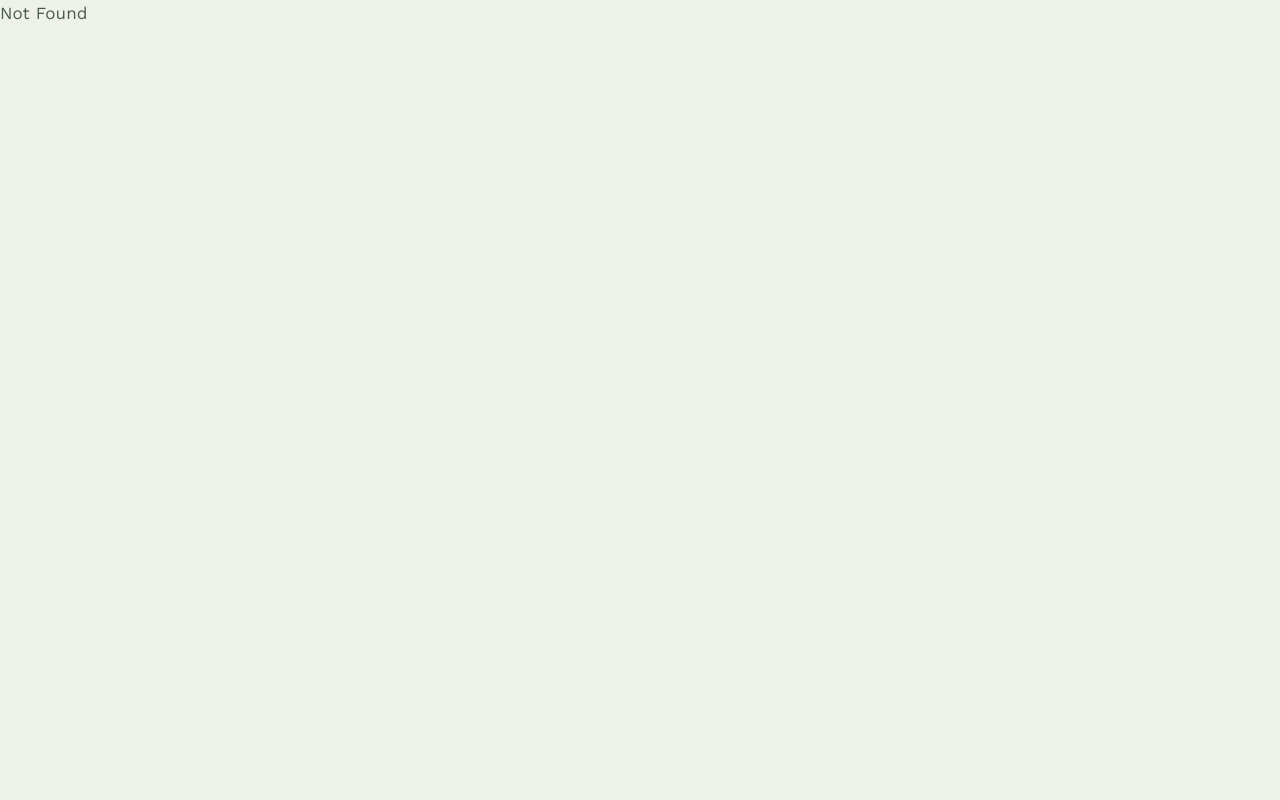
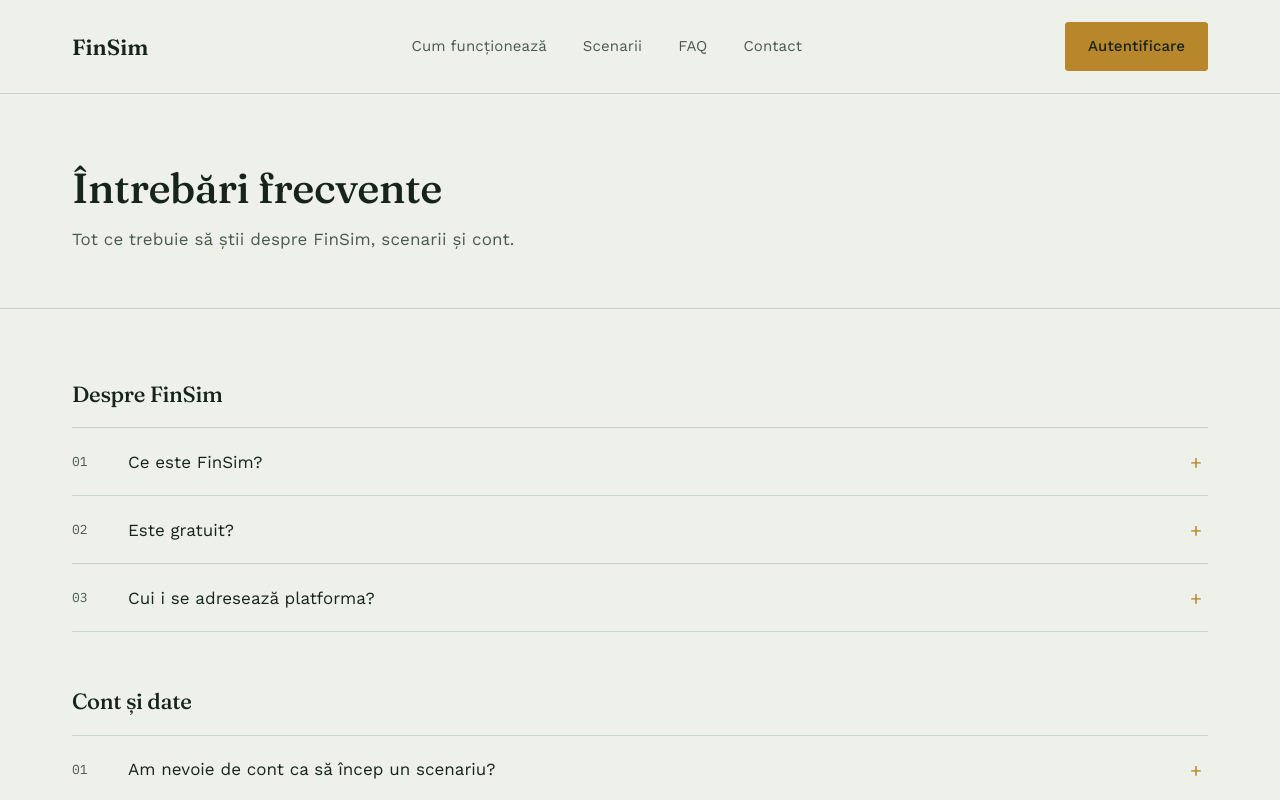
Before and after one commit to malairaudumitru/FinSim, a React (Vite) app in the folder frontend/: page /faq in a window 1280 px wide. Shown: the top 800 px of the page. Built offline with nearby package versions, Linux system fonts and the light colour scheme.

Commit message:
feat: add FAQ page and fix cross-page navigation links

```diff
--- a/frontend/src/components/HelpPage/HelpPage.css
+++ b/frontend/src/components/HelpPage/HelpPage.css
@@ -0,0 +1,104 @@
+.faq-hero {
+    background: var(--paper);
+    border-bottom: 1px solid var(--rule);
+    padding: 72px 0 56px;
+}
+
+.faq-hero h1 {
+    font-size: 42px;
+    margin-bottom: 14px;
+}
+
+.faq-hero-subtitle {
+    color: var(--text);
+    font-size: 17px;
+    max-width: 480px;
+}
+
+.faq-body {
+    padding: 72px 0 96px;
+}
+
+.faq-category {
+    margin-bottom: 56px;
+}
+
+.faq-category:last-child {
+    margin-bottom: 0;
+}
+
+.faq-category h2 {
+    font-size: 22px;
+    margin-bottom: 20px;
+}
+
+.faq-list {
+    display: flex;
+    flex-direction: column;
+}
+
+.faq-item {
+    border-top: 1px solid var(--rule);
+}
+
+.faq-item:last-child {
+    border-bottom: 1px solid var(--rule);
+}
+
+.faq-question {
+    width: 100%;
+    display: grid;
+    grid-template-columns: 40px 1fr 24px;
+    align-items: center;
+    gap: 16px;
+    padding: 20px 0;
+    background: none;
+    border: none;
+    text-align: left;
+    cursor: pointer;
+    font-family: var(--sans);
+}
+
+.faq-question:hover .faq-question-text {
+    color: var(--gold);
+}
+
+.faq-index {
+    font-size: 13px;
+    color: var(--text);
+}
+
+.faq-question-text {
+    font-size: 17px;
+    color: var(--text-h);
+    transition: color 0.15s;
+}
+
+.faq-item.open .faq-question-text {
+    color: var(--gold);
+}
+
+.faq-toggle {
+    font-size: 20px;
+    color: var(--gold);
+    text-align: center;
+}
+
+.faq-answer {
+    margin: 0 0 24px 56px;
+    max-width: 620px;
+    color: var(--text);
+    line-height: 1.6;
+    font-size: 15px;
+}
+
+@media (max-width: 640px) {
+    .faq-question {
+        grid-template-columns: 28px 1fr 20px;
+        gap: 10px;
+    }
+
+    .faq-answer {
+        margin-left: 38px;
+    }
+}
--- a/frontend/src/components/HelpPage/HelpPage.tsx
+++ b/frontend/src/components/HelpPage/HelpPage.tsx
@@ -0,0 +1,135 @@
+import { useState } from 'react'
+import './HelpPage.css'
+
+interface FaqItem {
+    question: string
+    answer: string
+}
+
+interface FaqCategory {
+    title: string
+    items: FaqItem[]
+}
+
+const faqData: FaqCategory[] = [
+    {
+        title: 'Despre FinSim',
+        items: [
+            {
+                question: 'Ce este FinSim?',
+                answer: 'FinSim este un simulator interactiv de educație financiară. Parcurgi scenarii de viață reale — primul salariu, chirie, credite — și înveți cum arată un buget echilibrat, fără să riști bani reali.',
+            },
+            {
+                question: 'Este gratuit?',
+                answer: 'Da, toate scenariile sunt gratuite. Nu îți cerem date de card și nu există un plan cu plată.',
+            },
+            {
+                question: 'Cui i se adresează platforma?',
+                answer: 'În principal tinerilor aflați la început de drum financiar — elevi de liceu, studenți sau oricine ia pentru prima dată decizii legate de salariu, chirie sau credite.',
+            },
+        ],
+    },
+    {
+        title: 'Cont și date',
+        items: [
+            {
+                question: 'Am nevoie de cont ca să încep un scenariu?',
+                answer: 'Poți încerca un scenariu demo fără cont. Ca să-ți salvezi progresul și istoricul simulărilor, ai nevoie de un cont gratuit.',
+            },
+            {
+                question: 'Ce se întâmplă cu datele mele?',
+                answer: 'Folosim datele contului tău doar pentru a-ți salva progresul și rezultatele scenariilor. Nu vindem și nu partajăm datele cu terți.',
+            },
+            {
+                question: 'Cum îmi resetez parola?',
+                answer: 'Din pagina de autentificare, apeși pe „Ai uitat parola?” și introduci adresa de email. Vei primi un link de resetare.',
+            },
+        ],
+    },
+    {
+        title: 'Scenarii și simulare',
+        items: [
+            {
+                question: 'Ce sunt scenariile?',
+                answer: 'Fiecare scenariu simulează o situație financiară reală, împărțită în decizii pas cu pas. La final vezi un scor și sfaturi personalizate în funcție de alegerile tale.',
+            },
+            {
+                question: 'Sumele din simulare sunt bani reali?',
+                answer: 'Nu. Toate sumele sunt fictive, folosite doar pentru a ilustra efectul deciziilor tale asupra unui buget.',
+            },
+            {
+                question: 'Pot relua un scenariu de mai multe ori?',
+                answer: 'Da, poți relua orice scenariu oricând, ca să încerci strategii diferite și să-ți compari scorurile.',
+            },
+            {
+                question: 'Cum se calculează scorul final?',
+                answer: 'Scorul ține cont de echilibrul dintre cheltuieli și economii, de existența unui fond de urgență și de deciziile luate în momentele critice ale scenariului.',
+            },
+        ],
+    },
+    {
+        title: 'Tehnic',
+        items: [
+            {
+                question: 'Pe ce dispozitive funcționează FinSim?',
+                answer: 'FinSim funcționează în orice browser modern, atât pe calculator, cât și pe telefon sau tabletă.',
+            },
+            {
+                question: 'Am găsit o eroare, cum raportez?',
+                answer: 'Scrie-ne la adresa de contact din subsolul paginii, descriind ce s-a întâmplat și în ce scenariu ai întâlnit problema.',
+            },
+        ],
+    },
+]
+
+function FaqRow({ item, index }: { item: FaqItem; index: number }) {
+    const [open, setOpen] = useState(false)
+
+    return (
+        <div className={`faq-item ${open ? 'open' : ''}`}>
+            <button
+                type="button"
+                className="faq-question"
+                onClick={() => setOpen((v) => !v)}
+                aria-expanded={open}
+            >
+                <span className="faq-index figure">{String(index + 1).padStart(2, '0')}</span>
+                <span className="faq-question-text">{item.question}</span>
+                <span className="faq-toggle figure">{open ? '−' : '+'}</span>
+            </button>
+            {open && <p className="faq-answer">{item.answer}</p>}
+        </div>
+    )
+}
+
+function HelpPage() {
+    return (
+        <>
+            <section className="faq-hero">
+                <div className="container">
+                    <h1>Întrebări frecvente</h1>
+                    <p className="faq-hero-subtitle">
+                        Tot ce trebuie să știi despre FinSim, scenarii și cont.
+                    </p>
+                </div>
+            </section>
+
+            <section className="faq-body">
+                <div className="container">
+                    {faqData.map((category) => (
+                        <div className="faq-category" key={category.title}>
+                            <h2>{category.title}</h2>
+                            <div className="faq-list">
+                                {category.items.map((item, i) => (
+                                    <FaqRow item={item} index={i} key={item.question} />
+                                ))}
+                            </div>
+                        </div>
+                    ))}
+                </div>
+            </section>
+        </>
+    )
+}
+
+export default HelpPage
--- a/frontend/src/components/HomePage/HomePage.tsx
+++ b/frontend/src/components/HomePage/HomePage.tsx
@@ -1,3 +1,4 @@
+import { Link } from '@tanstack/react-router'
 import './HomePage.css'
 
 const scenarios = [
@@ -72,8 +73,12 @@ function HomePage() {
                             consecințele lor, fără să riști vreun leu.
                         </p>
                         <div className="hero-actions">
-                            <button className="btn btn-primary btn-lg">Începe simularea</button>
-                            <button className="btn btn-ghost btn-lg">Vezi cum funcționează</button>
+                            <Link to="/" hash="scenarios" className="btn btn-primary btn-lg">
+                                Începe simularea
+                            </Link>
+                            <Link to="/" hash="how-it-works" className="btn btn-ghost btn-lg">
+                                Vezi cum funcționează
+                            </Link>
                         </div>
                     </div>
 
--- a/frontend/src/routeTree.gen.ts
+++ b/frontend/src/routeTree.gen.ts
@@ -12,6 +12,7 @@ import { Route as rootRouteImport } from './routes/__root'
 import { Route as AppRouteImport } from './routes/_app'
 import { Route as LoginRouteImport } from './routes/login'
 import { Route as AppIndexRouteImport } from './routes/_app.index'
+import { Route as AppFaqRouteImport } from './routes/_app.faq'
 
 const AppRoute = AppRouteImport.update({
   id: '/_app',
@@ -27,27 +28,35 @@ const AppIndexRoute = AppIndexRouteImport.update({
   path: '/',
   getParentRoute: () => AppRoute,
 } as any)
+const AppFaqRoute = AppFaqRouteImport.update({
+  id: '/faq',
+  path: '/faq',
+  getParentRoute: () => AppRoute,
+} as any)
 
 export interface FileRoutesByFullPath {
   '/': typeof AppIndexRoute
   '/login': typeof LoginRoute
+  '/faq': typeof AppFaqRoute
 }
 export interface FileRoutesByTo {
   '/login': typeof LoginRoute
+  '/faq': typeof AppFaqRoute
   '/': typeof AppIndexRoute
 }
 export interface FileRoutesById {
   __root__: typeof rootRouteImport
   '/_app': typeof AppRouteWithChildren
   '/login': typeof LoginRoute
+  '/_app/faq': typeof AppFaqRoute
   '/_app/': typeof AppIndexRoute
 }
 export interface FileRouteTypes {
   fileRoutesByFullPath: FileRoutesByFullPath
-  fullPaths: '/' | '/login'
+  fullPaths: '/' | '/login' | '/faq'
   fileRoutesByTo: FileRoutesByTo
-  to: '/login' | '/'
-  id: '__root__' | '/_app' | '/login' | '/_app/'
+  to: '/login' | '/faq' | '/'
+  id: '__root__' | '/_app' | '/login' | '/_app/faq' | '/_app/'
   fileRoutesById: FileRoutesById
 }
 export interface RootRouteChildren {
@@ -78,14 +87,23 @@ declare module '@tanstack/react-router' {
       preLoaderRoute: typeof AppIndexRouteImport
       parentRoute: typeof AppRoute
     }
+    '/_app/faq': {
+      id: '/_app/faq'
+      path: '/faq'
+      fullPath: '/faq'
+      preLoaderRoute: typeof AppFaqRouteImport
+      parentRoute: typeof AppRoute
+    }
   }
 }
 
 interface AppRouteChildren {
+  AppFaqRoute: typeof AppFaqRoute
   AppIndexRoute: typeof AppIndexRoute
 }
 
 const AppRouteChildren: AppRouteChildren = {
+  AppFaqRoute: AppFaqRoute,
   AppIndexRoute: AppIndexRoute,
 }
 
--- /dev/null
+++ b/frontend/src/routes/_app.faq.tsx
@@ -0,0 +1,6 @@
+import { createFileRoute } from '@tanstack/react-router'
+import HelpPage from '../components/HelpPage/HelpPage'
+
+export const Route = createFileRoute('/_app/faq')({
+  component: HelpPage,
+})
--- a/frontend/src/shared/Footer/Footer.tsx
+++ b/frontend/src/shared/Footer/Footer.tsx
@@ -12,15 +12,15 @@ function Footer() {
                     </div>
                     <div className="footer-col">
                         <h4>Scenarii</h4>
-                        <a href="#scenarios">Primul salariu</a>
-                        <a href="#scenarios">Chirie și facturi</a>
-                        <a href="#scenarios">Primul credit</a>
+                        <Link to="/" hash="scenarios">Primul salariu</Link>
+                        <Link to="/" hash="scenarios">Chirie și facturi</Link>
+                        <Link to="/" hash="scenarios">Primul credit</Link>
                     </div>
                     <div className="footer-col">
                         <h4>Despre proiect</h4>
-                        <a href="#">Despre noi</a>
-                        <a href="#">Întrebări frecvente</a>
-                        <a href="#">Termeni și condiții</a>
+                        <Link to="/">Despre noi</Link>
+                        <Link to="/faq">Întrebări frecvente</Link>
+                        <Link to="/faq">Termeni și condiții</Link>
                     </div>
                     <div className="footer-col">
                         <h4>Contul meu</h4>
--- a/frontend/src/shared/Navbar/Navbar.tsx
+++ b/frontend/src/shared/Navbar/Navbar.tsx
@@ -9,9 +9,9 @@ function Navbar() {
                     FinSim
                 </Link>
                 <nav className="nav-links">
-                    <a href="#how-it-works">Cum funcționează</a>
-                    <a href="#scenarios">Scenarii</a>
-                    <a href="#reviews">Recenzii</a>
+                    <Link to="/" hash="how-it-works">Cum funcționează</Link>
+                    <Link to="/" hash="scenarios">Scenarii</Link>
+                    <Link to="/faq">FAQ</Link>
                     <a href="#contact">Contact</a>
                 </nav>
                 <div className="nav-actions">
```
Also changed, not shown: 1 other file (tests, documents, lock files or other folders).
